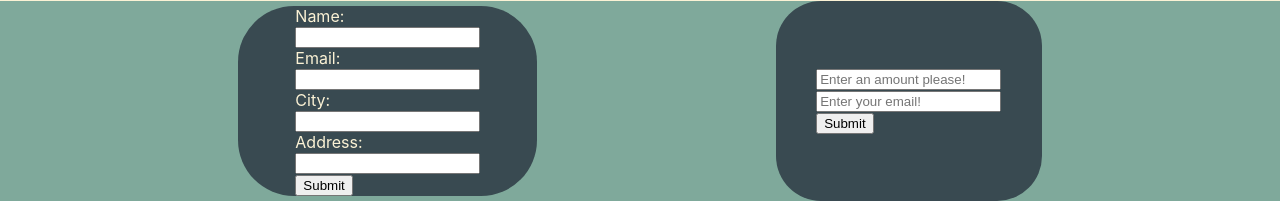
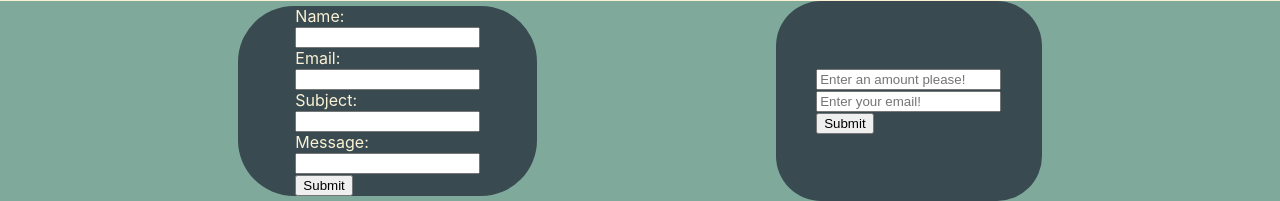
Before and after one commit to CodecoolGlobal/react-for-a-cause-react-tmboroka, a React (Create React App) app in the folder ngo/: page / in a window 1280 px wide. Shown: the part 4283-4484 px from the top of the page. Built offline with nearby package versions, Linux system fonts and the light colour scheme; a web font is replaced by a local one.

Commit message:
fixed typo with contactcards

```diff
--- a/ngo/src/App.css
+++ b/ngo/src/App.css
@@ -10,6 +10,7 @@
   --middle: #7fa99b;
   --light: #fbf2d5;
 }
+
 
 /*header start*/
 .headerDiv{
--- a/ngo/src/components/ContactCard.js
+++ b/ngo/src/components/ContactCard.js
@@ -4,8 +4,8 @@ function gatherLogData() {
 	const data = {
 		name: document.getElementById('fname').value,
 		email: document.getElementById('femail').value,
-		city: document.getElementById('fcity').value,
-		adress: document.getElementById('faddress').value,
+		subject: document.getElementById('fcity').value,
+		message: document.getElementById('faddress').value,
 }
 console.log(data)
 
@@ -22,9 +22,9 @@ function ContactCard () {
 	<input type="text" id="fname" class="form" required></input><br></br>
 	<label class='label'for="lname" name="email">Email:</label><br></br>
 	<input type="email" id="femail" class="form" required></input><br></br>
-	<label class='label' for="lname" name="city">City:</label><br></br>
+	<label class='label' for="lname" name="city">Subject:</label><br></br>
 	<input type="text" id="fcity" class="form" required></input><br></br>
-	<label class='label' for="lname" name="address">Address:</label><br></br>
+	<label class='label' for="lname" name="address">Message:</label><br></br>
 	<input type="text" id="faddress" class="form" required></input><br></br>
     <input type="submit" value="Submit"></input>
   </form>
```
